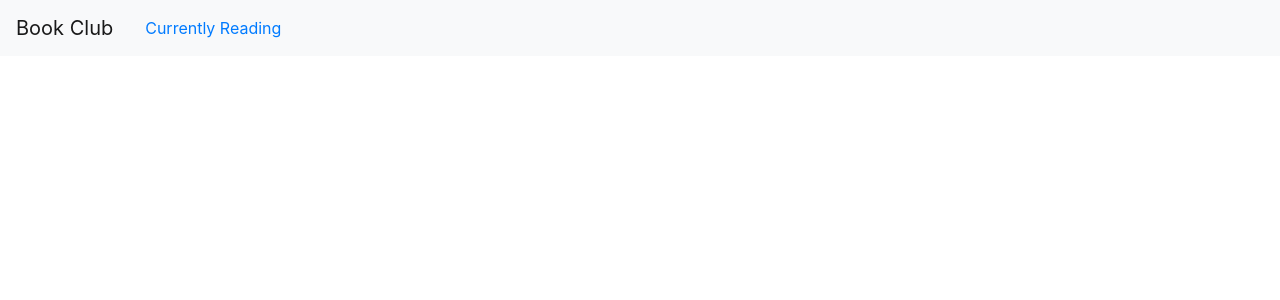
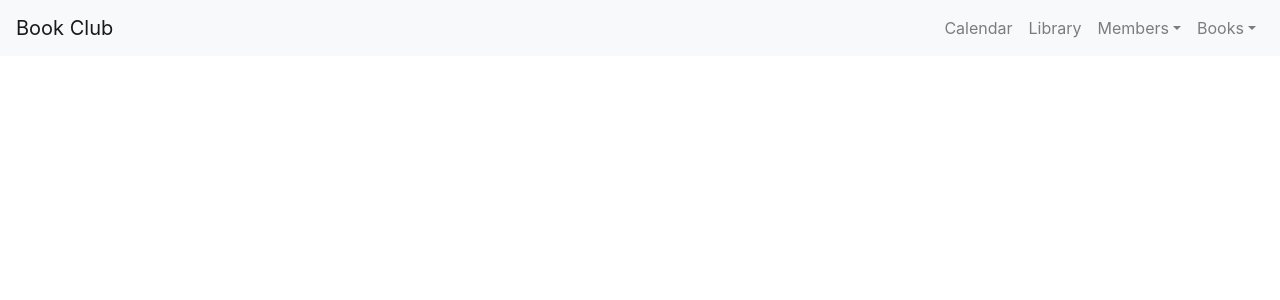
Before and after one commit to Jhowardschimmel/book-club, a React (Create React App) app in the folder client/: page / in a window 1280 px wide. Shown: the top 300 px of the page. Built offline with nearby package versions, Linux system fonts and the light colour scheme; the HTML template or start-up script is replaced by a standard one.

Commit message:
Add navbar component

```diff
--- a/client/src/components/Navigation/Navigation.js
+++ b/client/src/components/Navigation/Navigation.js
@@ -1,26 +1,85 @@
-import React, { useState } from "react";
+
+import React from 'react';
+import { Fragment } from 'react';
 import {
+	Collapse,
 	Navbar,
+	NavbarToggler,
 	NavbarBrand,
 	Nav,
 	NavItem,
-	NavLink
+	NavLink,
+	UncontrolledDropdown,
+	DropdownToggle,
+	DropdownMenu,
+	DropdownItem
 } from 'reactstrap';
 
-const Navigation = (props) => {
-	return (
-		<div>
+export default class Navigation extends React.Component {
+
+	constructor(props) {
+		super(props);
+
+		this.toggle = this.toggle.bind(this);
+		this.state = {
+			isOpen: false
+		};
+	}
+	toggle() {
+		this.setState({
+			isOpen: !this.state.isOpen
+		});
+	}
+
+	render() {
+		return <Fragment>
 			<Navbar color="light" light expand="md">
 				<NavbarBrand href="/">Book Club</NavbarBrand>
-				<Nav>
-					<NavItem>
-                      <NavLink href="#">Currently Reading</NavLink>
-					</NavItem>
-				</Nav>
+				<NavbarToggler onClick={this.toggle} />
+				<Collapse isOpen={this.state.isOpen} navbar>
+					<Nav className="ml-auto" navbar>
+						<NavItem>
+							<NavLink href="/calendar">Calendar</NavLink>
+						</NavItem>
+						<NavItem>
+							<NavLink href="/library">Library</NavLink>
+						</NavItem>
+						<UncontrolledDropdown nav inNavbar>
+							<DropdownToggle nav caret>
+								Members
+                </DropdownToggle>
+							<DropdownMenu right>
+								<DropdownItem>
+									Roster
+                  </DropdownItem>
+								<DropdownItem divider />
+								<DropdownItem>
+									Invite
+                  </DropdownItem>
+							</DropdownMenu>
+						</UncontrolledDropdown>
+
+						<UncontrolledDropdown nav inNavbar>
+							<DropdownToggle nav caret>
+								Books
+                </DropdownToggle>
+							<DropdownMenu right>
+								<DropdownItem>
+									Reading List
+                  </DropdownItem>
+								<DropdownItem divider />
+								<DropdownItem >
+									Nominate
+                  </DropdownItem>
+								<DropdownItem divider />
+								<DropdownItem>
+									Search
+                  </DropdownItem>
+							</DropdownMenu>
+						</UncontrolledDropdown>
+					</Nav>
+				</Collapse>
 			</Navbar>
-
-		</div>
-	)
+		</Fragment>
+	}
 }
-
-export default Navigation;
```
